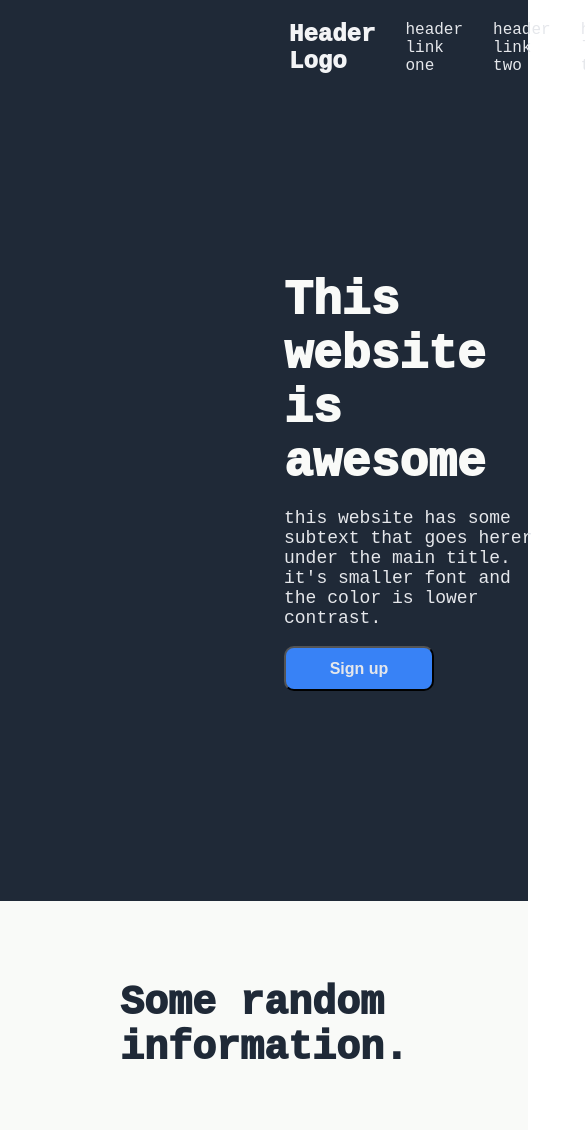
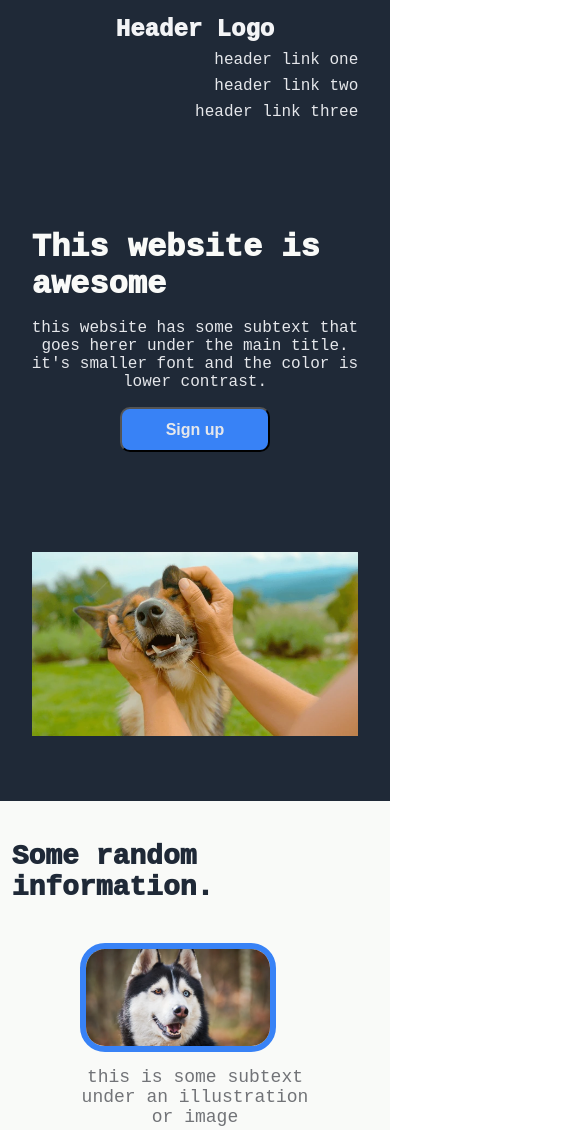
Before and after one commit to Kv-Ramana01/Landing-Odin, a plain HTML site: page index.html in a window 390 px wide. Shown: the top 1130 px of the page, 585 px wide, since content can reach past the window. Drawn offline with Linux system fonts and the light colour scheme.

Commit message:
improved responsiveness and added metadata for SEO

```diff
--- a/index.html
+++ b/index.html
@@ -6,6 +6,10 @@
     <meta name="viewport" content="width=device-width, initial-scale=1.0">
     <title>Landing page (Odin)</title>
     <link rel="stylesheet" href="style.css">
+    <meta name="viewport" content="width=device-width, initial-scale=1.0">
+    <meta name="description" content="A simple landing page created for The Odin Project's HTML and CSS course.">
+    <meta name="keywords" content="HTML, CSS, landing page, Odin Project">
+    <meta name="author" content="The Odin Project">
 </head>
 
 <body>
--- a/style.css
+++ b/style.css
@@ -250,3 +250,135 @@ footer {
     box-shadow: 0 4px 8px rgba(0, 0, 0, 0.2);
 
 }
+
+/* ========== TABLET: 1024px and below ========== */
+@media (max-width: 1024px) {
+  .header,
+  .first-section,
+  .second-section,
+  .third-section {
+    padding: 0 5%;
+  }
+
+  .header-content {
+    flex-direction: column;
+    gap: 20px;
+    margin: 60px 0;
+    text-align: center;
+  }
+
+  .navigation ul {
+    flex-direction: column;
+    gap: 10px;
+    padding: 0;
+  }
+
+  .main-panel-container {
+    flex-wrap: wrap;
+    gap: 30px;
+  }
+
+  .main-panel-image {
+    width: 100%;
+    max-width: 300px;
+    height: auto;
+  }
+
+  .main-image-container img {
+    width: 100%;
+    height: auto;
+  }
+
+  .third-panel-container {
+    flex-direction: column;
+    gap: 20px;
+    padding: 40px 5%;
+    text-align: center;
+  }
+
+  .third-panel-signup-button {
+    width: 100%;
+    max-width: 250px;
+  }
+
+  .second-panel-container {
+    padding: 0 5%;
+  }
+}
+
+
+/* ========== MOBILE: 768px and below ========== */
+@media (max-width: 768px) {
+  .header,
+  .first-section,
+  .second-section,
+  .third-section {
+    padding: 0 3%;
+  }
+
+  .header-content {
+    margin: 40px 0;
+  }
+
+  .hero-text {
+    font-size: 32px;
+    padding-right: 0;
+  }
+
+  .hero-secondary-text {
+    font-size: 16px;
+    padding-right: 0;
+  }
+
+  .main-panel-container {
+    flex-direction: column;
+    align-items: center;
+  }
+
+  .main-panel-image {
+    max-width: 80%;
+  }
+
+  .main-header {
+    font-size: 28px;
+    margin: 40px 0;
+  }
+
+  .second-panel-container {
+    margin: 80px 0;
+  }
+
+  .main-quote {
+    font-size: 24px;
+  }
+
+  .quoted-by {
+    font-size: 20px;
+  }
+
+  .third-panel-signup-button {
+    font-size: 18px;
+    padding: 10px 20px;
+  }
+
+  .footer-text {
+    font-size: 18px;
+  }
+
+  .footer-image {
+    width: 40px;
+  }
+
+  .navigation ul {
+    flex-direction: column;
+    align-items: center;
+    padding: 0;
+    gap: 8px;
+  }
+  .right-side-links-1,
+.right-side-links-2,
+.right-side-links-3 {
+    color: #E5E7EB;
+    margin-left: auto;
+}
+}
```
